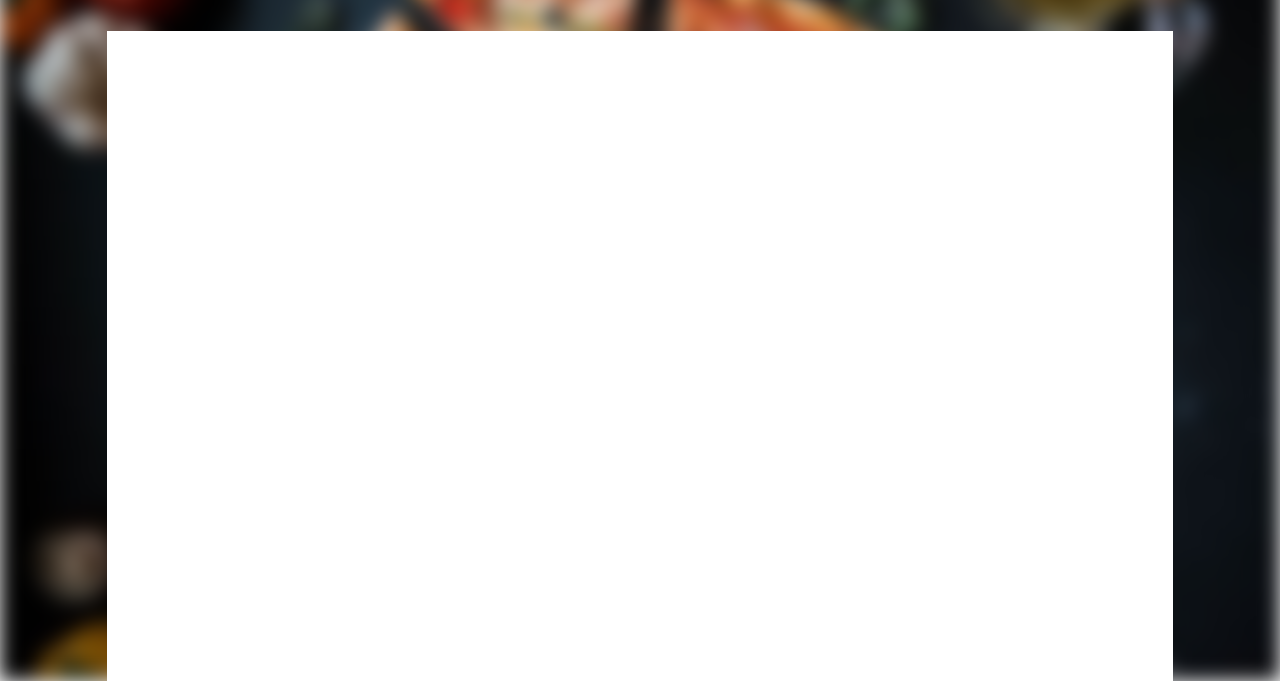
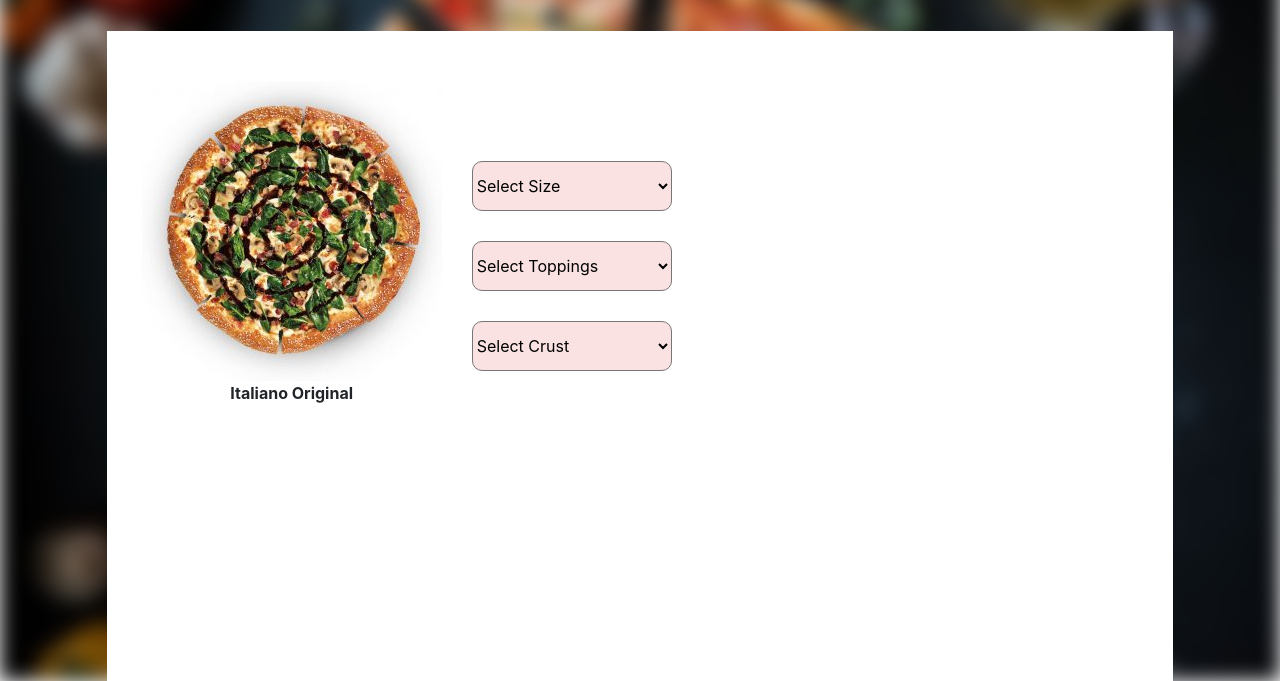
Before and after one commit to Shalyne-Waweru/Deliciosa-Pizza-Parlor, a plain HTML site: page index.html in a window 1280 px wide. Shown: the part 119-800 px from the top of the page. Drawn offline with nearby package versions, Linux system fonts and the light colour scheme; a web font is replaced by a local one.

Commit message:
Add and style the pizza information area

```diff
--- a/css/styles.css
+++ b/css/styles.css
@@ -40,3 +40,31 @@ h2 {
   margin-right: auto;
   display: flex;
 }
+
+/*Left Side Styles*/
+.pizza-icon p{
+  text-align: center;
+  font-weight: bold;
+}
+
+.layout {
+  margin-top: 50px;
+  display: flex;
+  margin-left: 20px;
+}
+
+.options {
+  display: flex;
+  flex-direction: column;
+  justify-content: center;
+  margin-left: 30px;
+  margin-top: 60px;
+}
+
+select {
+  background-color: #FAE2E2;
+  width: 200px;
+  height: 50px;
+  margin-bottom: 30px;
+  border-radius: 10px;
+}
--- a/index.html
+++ b/index.html
@@ -21,6 +21,39 @@
       <div class="row">
         <!--White Column-->
         <div class="col-md-10 white-col">
+          <div class="left-layout">
+            <div class="layout">
+              <div class="pizza-icon">
+                <img src="./images/italiano-pizza.jpg">
+                <p class="pizza">Italiano Original</p>
+              </div>
+
+              <div class="options">
+                <select name="size" id="size">
+                  <option>Select Size</option>
+                  <option value="600">Small - 600</option>
+                  <option value="900">Medium - 900</option>
+                  <option value="1200">Large - 1200</option>
+                </select>
+
+                <select name="toppings" id="toppings">
+                  <option>Select Toppings</option>
+                  <option value="100">Black Olives - 100</option>
+                  <option value="150">Pepperoni - 150</option>
+                  <option value="200">Mushrooom - 200</option>
+                </select>
+
+                <select name="crust" id="crust">
+                  <option>Select Crust</option>
+                  <option value="100">Vegan-Friendly - 100</option>
+                  <option value="150">Gluten-Free - 150</option>
+                  <option value="200">Silican Style - 200</option>
+                </select>
+
+              </div>
+            </div>
+
+          </div>
 
         </div>
 
```
Also changed, not shown: images/italiano-pizza.jpg (added).
